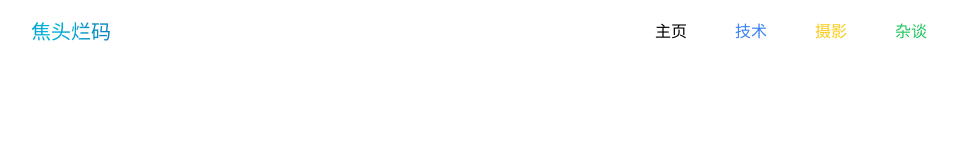
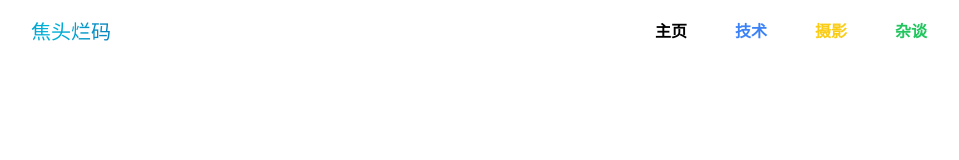
Before and after one commit to AerospaceL/AerospaceL.github.io, a React (Vite) app: page / in a window 1280 px wide. Shown: the top 160 px of the page, without its empty margins (161-1120 px from the left). Built offline with nearby package versions, Linux system fonts and the light colour scheme; a small style sheet from the web is missing.

Commit message:
basic-更新博客名

```diff
--- a/src/components/Navbar.jsx
+++ b/src/components/Navbar.jsx
@@ -64,7 +64,7 @@ const Navbar = () => {
       </div>
 
       {/* Desktop Menu */}
-      <div className="hidden md:flex items-center gap-8 xl:gap-12 font-medium font-bold">
+      <div className="hidden md:flex items-center gap-8 xl:gap-12 font-bold">
         <Links />
       </div>
     </div>
```
